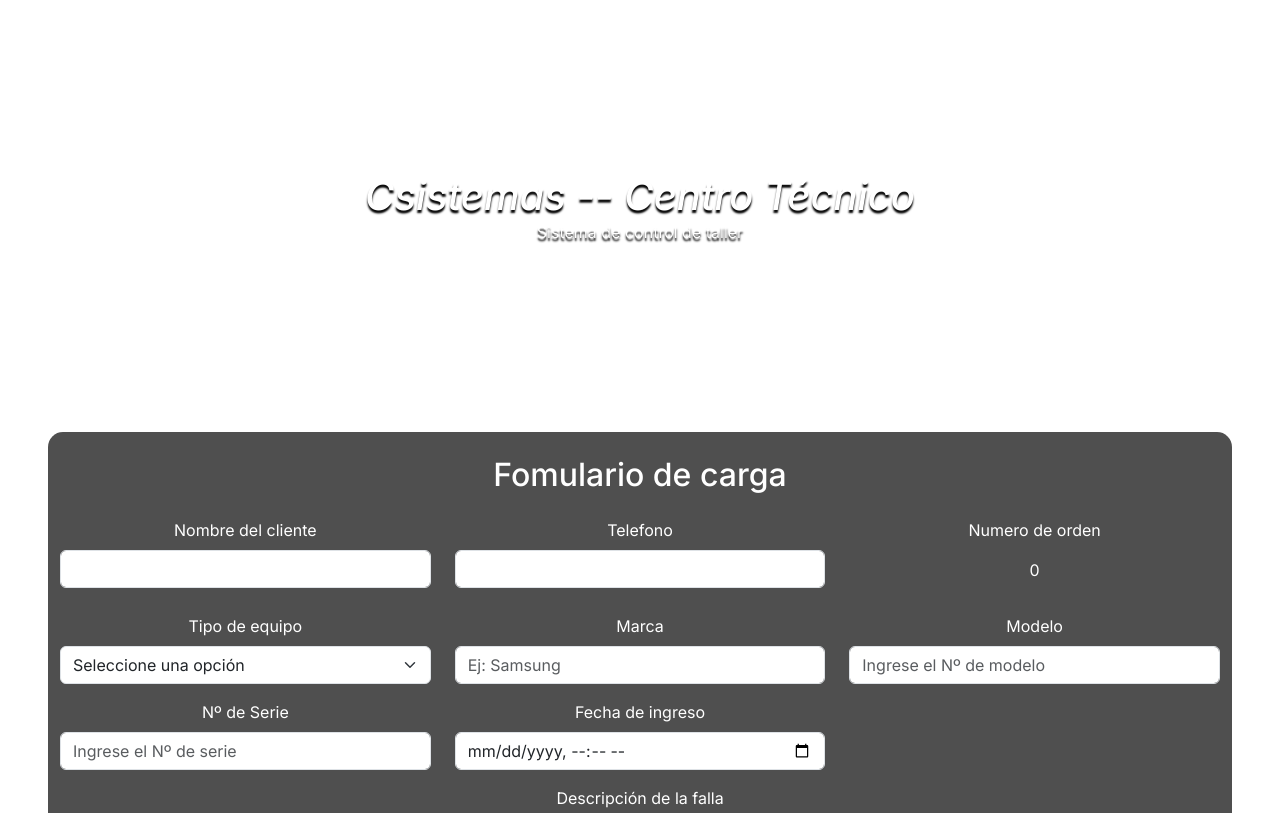
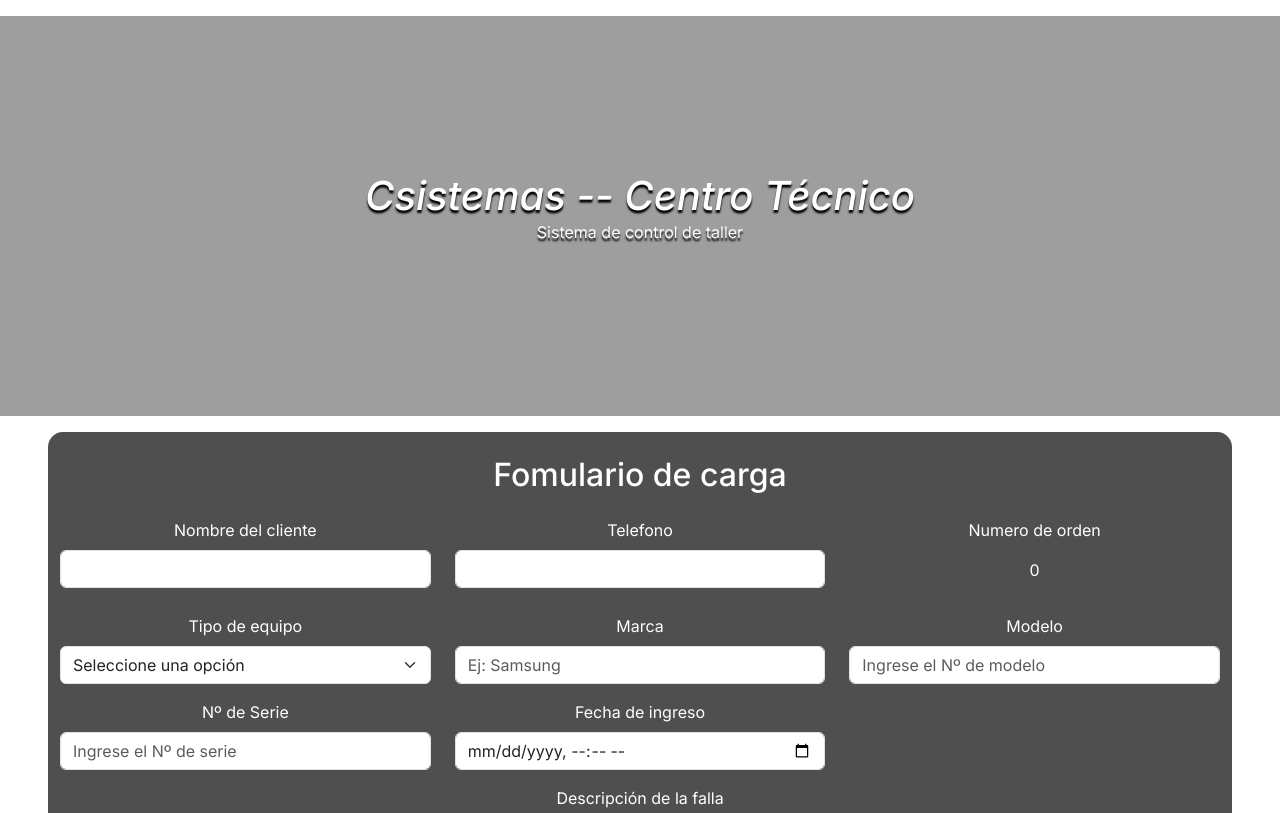
Before and after one commit to gas051093/PF_gaston_magrassi, a website: page index.html in a window 1280 px wide. Shown: the top 813 px of the page. Drawn offline with nearby package versions, Linux system fonts and the light colour scheme; the site is published under a folder, as on GitHub Pages, so addresses that start at the root find nothing.

Commit message:
modificacion de url de img hero

```diff
--- a/sass/layouts/_hero.scss
+++ b/sass/layouts/_hero.scss
@@ -1,6 +1,6 @@
 .hero{
     height: 50vh;
-    background-image: url(/assets/img/hero.webp);
+    background-image: url(../assets/img/hero.webp);
     background-size: cover;
     background-position: bottom;
     &__container{
```
Also changed, not shown: style/style.css.
